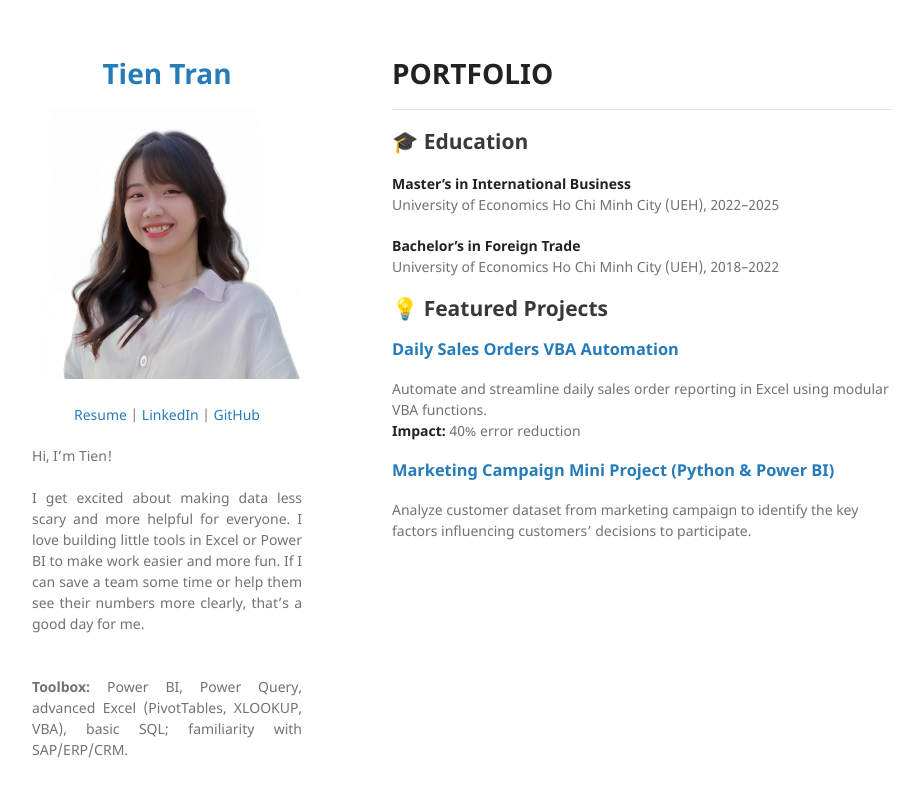
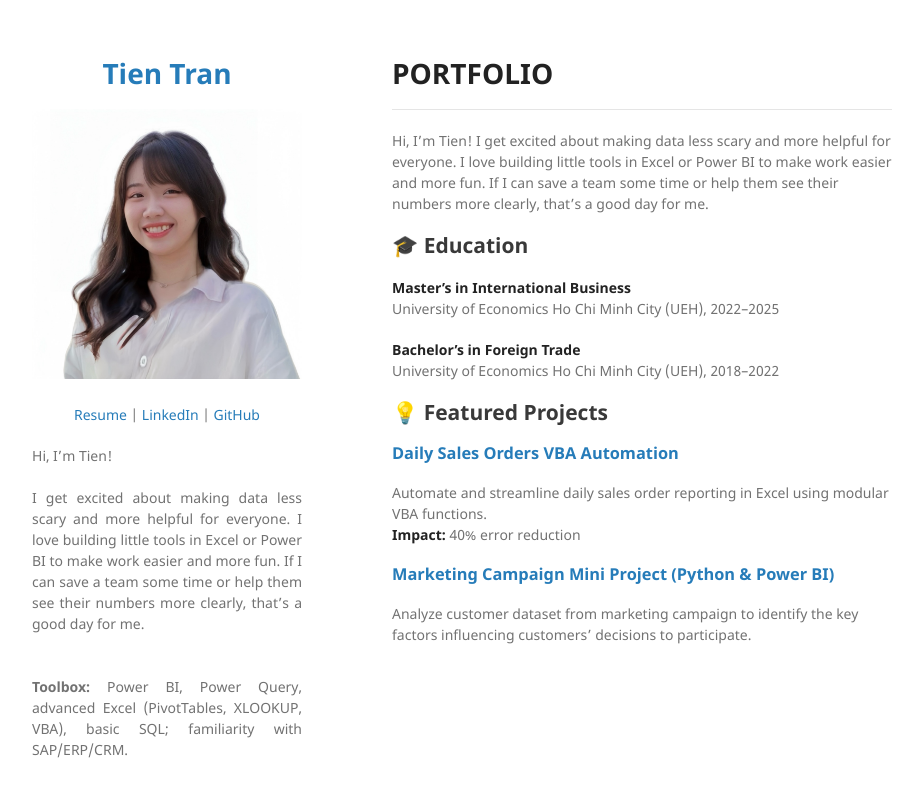
Before and after one commit to tnthaotien/tnthaotien.github.io, a Jekyll site: the page built from index.md, in a window 1280 px wide. Shown: the top 797 px of the page, without its empty margins (178-1101 px from the left). Built offline with Jekyll 4.4.1, drawn with Linux system fonts in a browser that asks for light colours; our own code applies the rules of GitHub Pages for plain Markdown files.

Commit message:
Update index.md

```diff
--- a/index.md
+++ b/index.md
@@ -1,5 +1,8 @@
 # PORTFOLIO
 ---
+Hi, I’m Tien!
+I get excited about making data less scary and more helpful for everyone. I love building little tools in Excel or Power BI to make work easier and more fun. If I can save a team some time or help them see their numbers more clearly, that’s a good day for me.
+
 ## 🎓 Education
 
 **Master’s in International Business**
```
